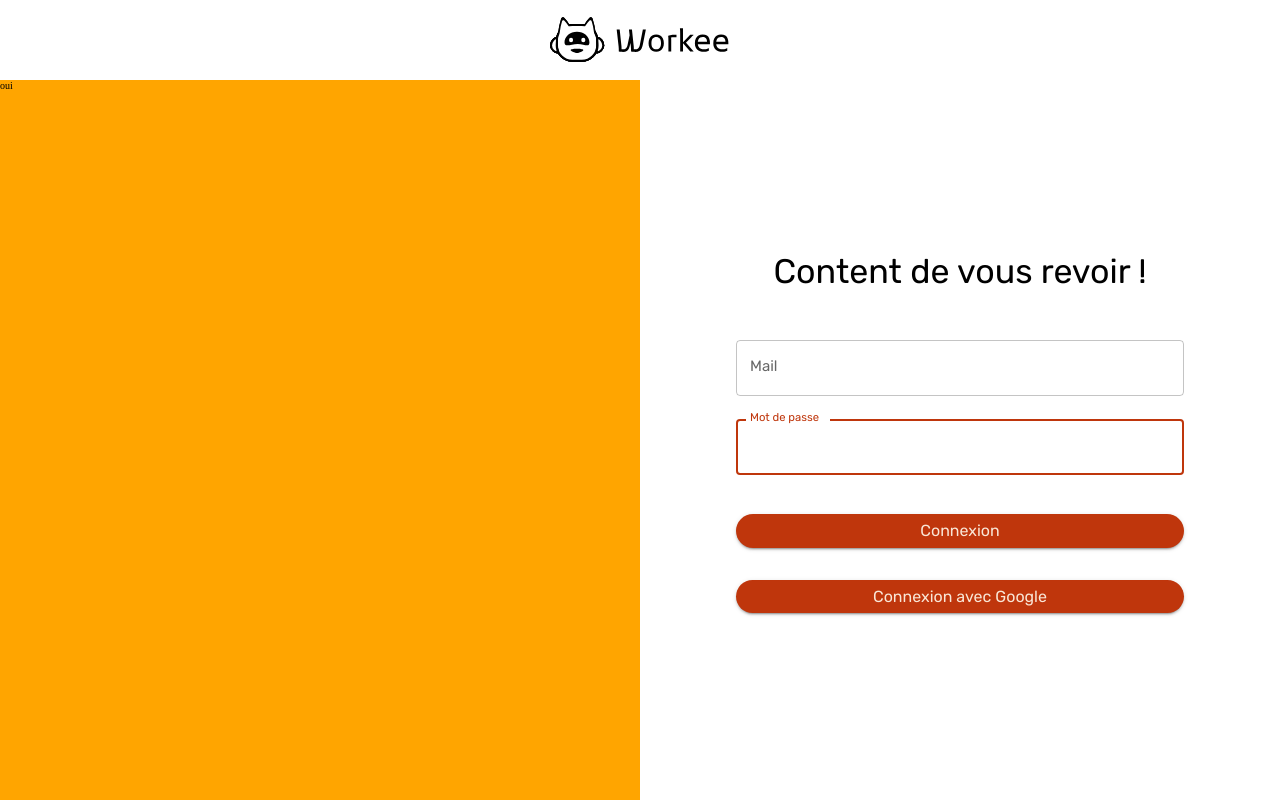
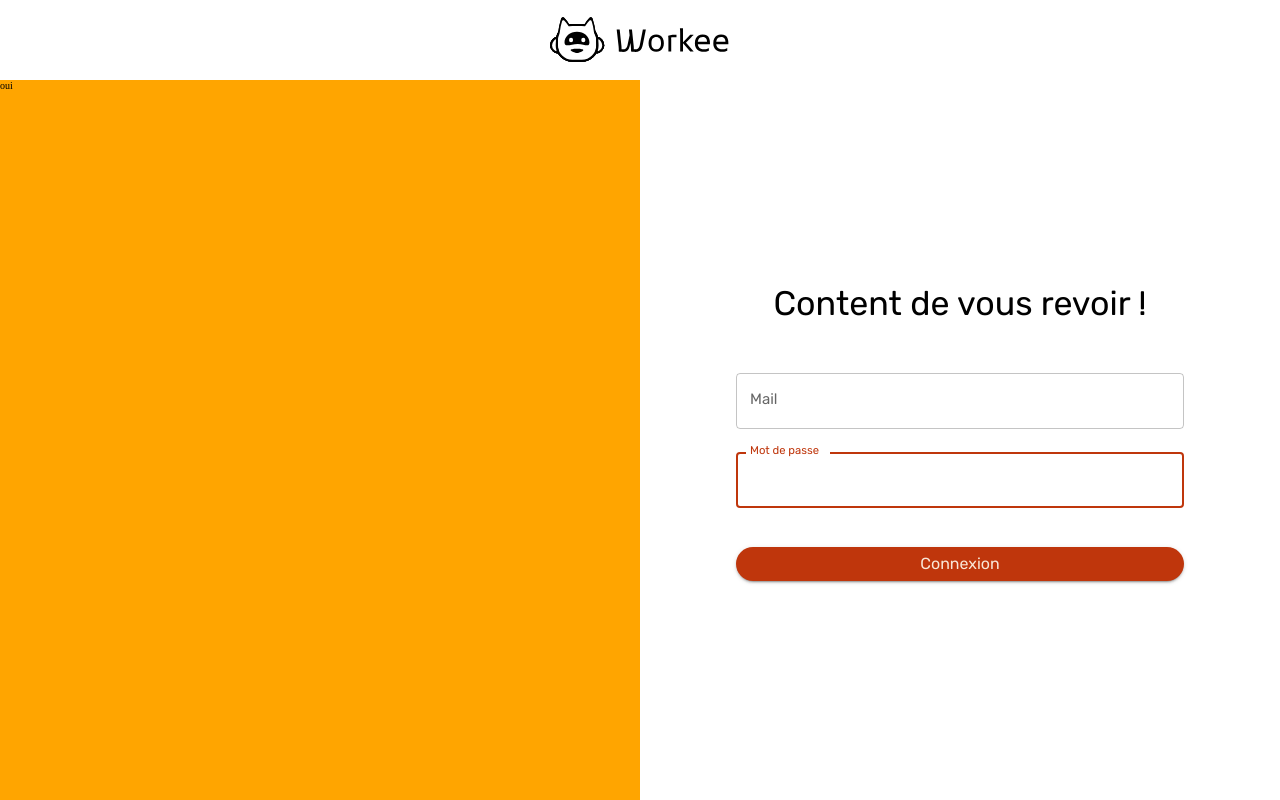
Before and after one commit to Valounte/workee_frontend, a React app: page /login in a window 1280 px wide. Built offline with nearby package versions, Linux system fonts and the light colour scheme.

Commit message:
style: removing google login

```diff
--- a/src/features/login/features/LoginForm.tsx
+++ b/src/features/login/features/LoginForm.tsx
@@ -91,9 +91,6 @@ export const LoginForm = () => {
         <Button variant="contained" type="submit" sx={{ width: '35vw' }}>
           <Typography>Connexion</Typography>
         </Button>
-        <Button variant="contained" type="submit" sx={{ width: '35vw' }}>
-          <Typography>Connexion avec Google</Typography>
-        </Button>
       </Box>
     </form>
   );
```
